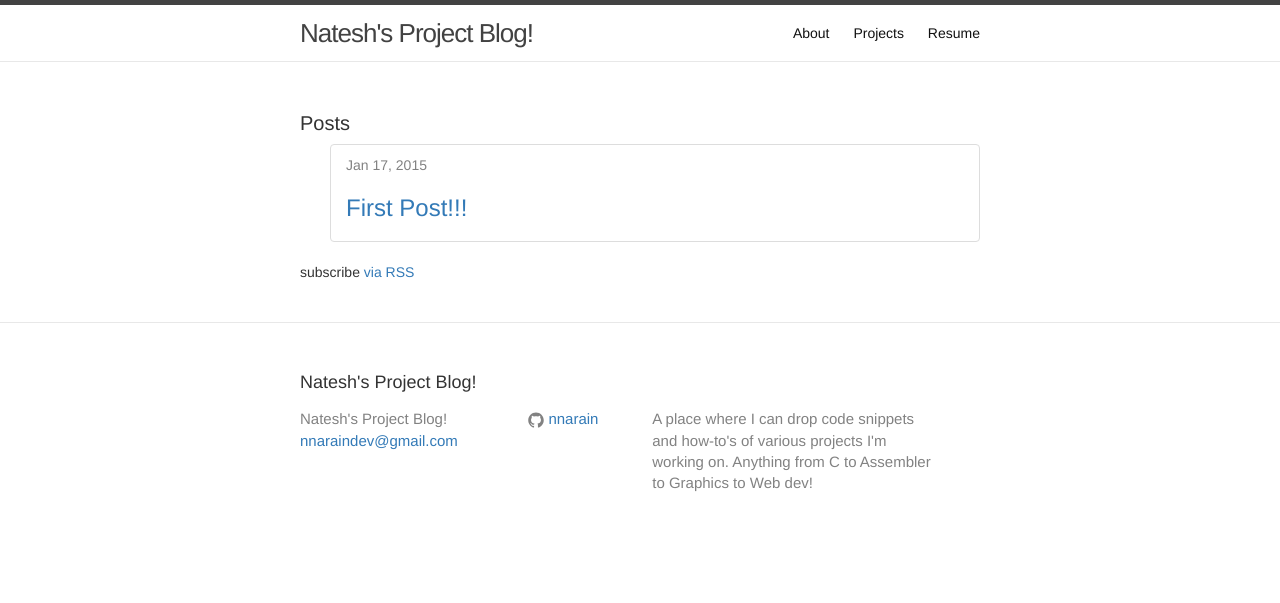
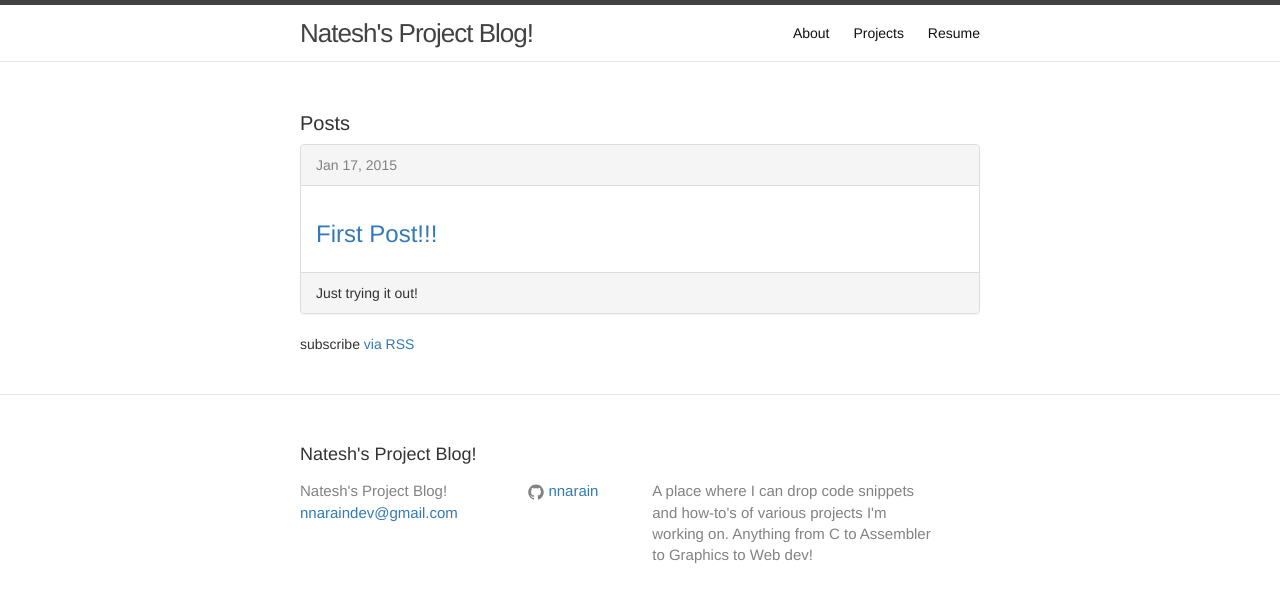
Before and after one commit to nnarain/nnarain.github.io, a Jekyll site: the page built from index.html, in a window 1280 px wide. Shown: the top 603 px of the page. Built offline with Jekyll 4.4.1, drawn with Linux system fonts in a browser that asks for light colours.

Commit message:
put post list items in bottstrap panels

```diff
--- a/_posts/2015-1-17-First Post!!!.md
+++ b/_posts/2015-1-17-First Post!!!.md
@@ -1,6 +1,7 @@
 ---
 layout: post
 title: First Post!!!
+description: Just trying it out!
 ---
 
 Wow it really worked!!!
--- a/index.html
+++ b/index.html
@@ -6,8 +6,27 @@ layout: default
 
   <h1 class="page-heading">Posts</h1>
 
-  <ul class="list-group">
-    {% for post in site.posts %}
+  {% for post in site.posts %}
+    <div class="panel panel-default">
+
+      <div class="panel-heading"><span class="post-meta">{{ post.date | date: "%b %-d, %Y" }}</span></div>
+      <div class="panel-body">
+        <h2><a class="post-link" href="{{ post.url | prepend: site.baseurl }}">{{ post.title }}</a></h2>
+      </div>
+      <div class="panel-footer">
+        {{post.description}}
+      </div>
+
+    </div>
+  {% endfor %}
+
+  <p class="rss-subscribe">subscribe <a href="{{ "/feed.xml" | prepend: site.baseurl }}">via RSS</a></p>
+
+</div>
+
+
+<!--
+
       <li class="list-group-item">
         <span class="post-meta">{{ post.date | date: "%b %-d, %Y" }}</span>
 
@@ -15,9 +34,5 @@ layout: default
           <a class="post-link" href="{{ post.url | prepend: site.baseurl }}">{{ post.title }}</a>
         </h2>
       </li>
-    {% endfor %}
-  </ul>
 
-  <p class="rss-subscribe">subscribe <a href="{{ "/feed.xml" | prepend: site.baseurl }}">via RSS</a></p>
-
-</div>
+ -->
```
